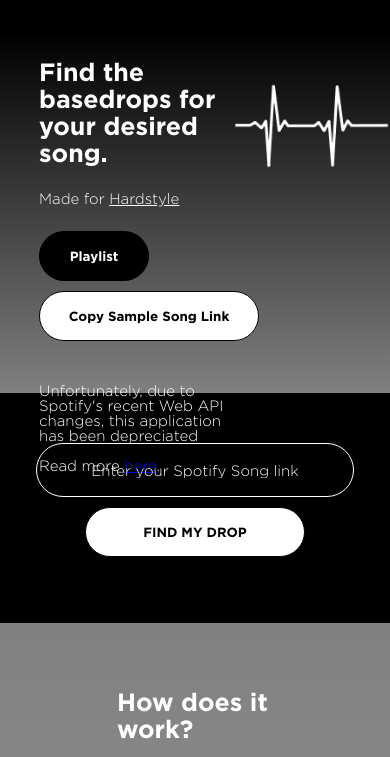
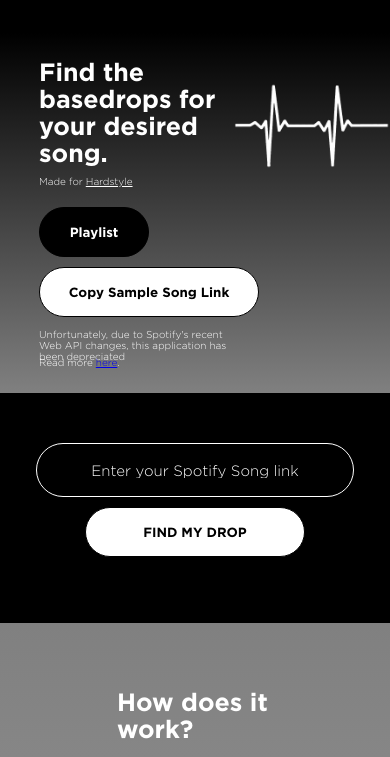
Before and after one commit to spencerwong1/dropfinder, a plain HTML site: page index.html in a window 390 px wide. Shown: the part 87-844 px from the top of the page. Drawn offline with Linux system fonts and the light colour scheme.

Commit message:
changed phone responsiveness

```diff
--- a/styles.css
+++ b/styles.css
@@ -329,6 +329,11 @@ body{
     .result-page.show {
         height: 700px;
     }
+
+    .sub-text {
+        margin-top: -15px;
+        font-size: 10px;
+    }
 }
 
 @media screen and (max-width: 500px) {
```
